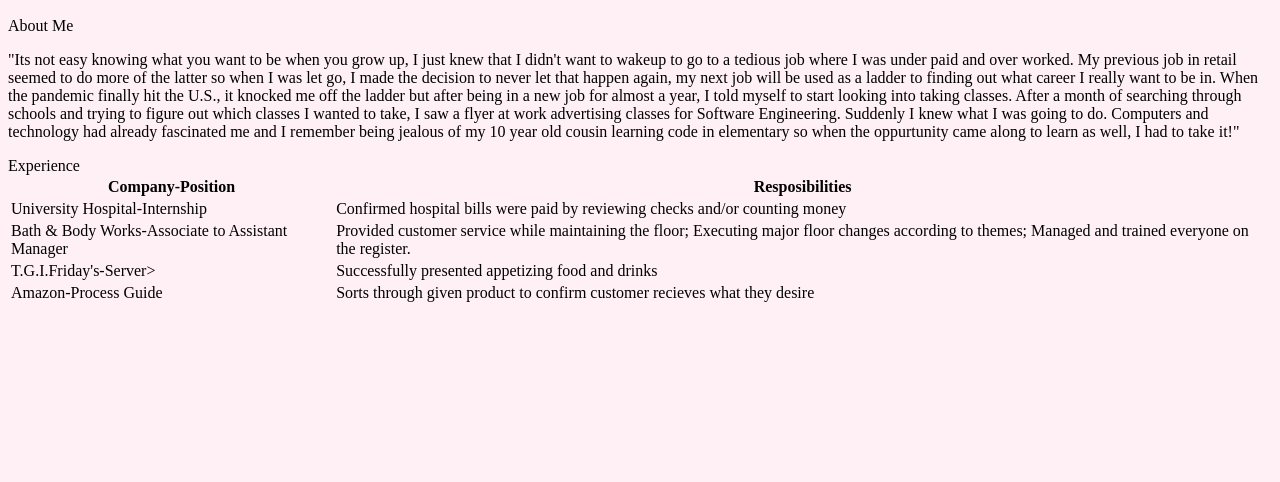
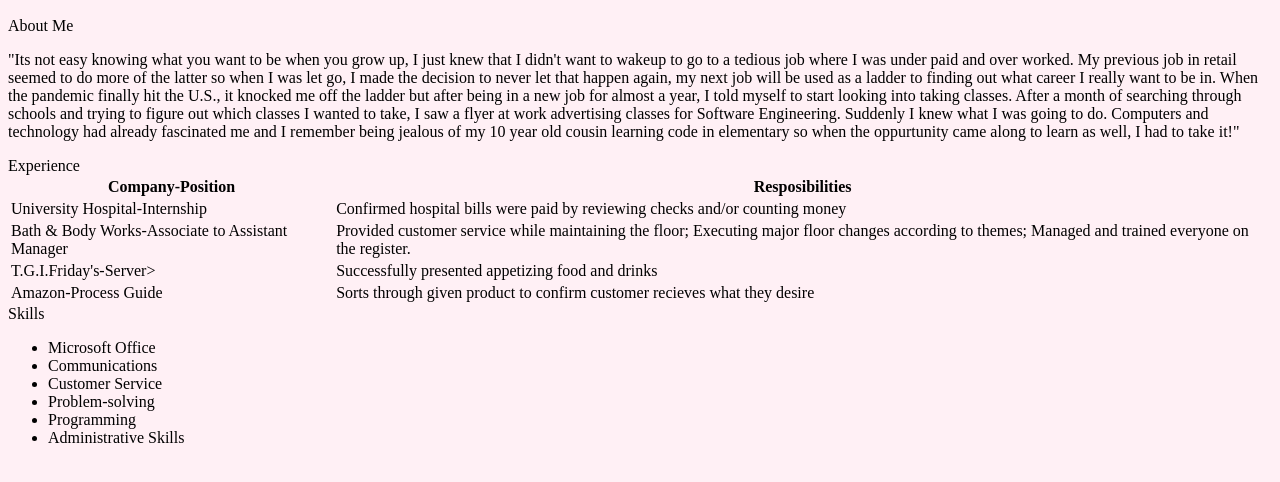
Before and after one commit to SabrenaMichelle/My-First-Repository, a plain HTML site: page index.html in a window 1280 px wide. Shown: the part 110-592 px from the top of the page. Drawn offline with Linux system fonts and the light colour scheme.

Commit message:
Added list of skills

```diff
--- a/index.html
+++ b/index.html
@@ -47,9 +47,14 @@
 
     </div>
     <div id=Skills>
+      <header>Skills</header>
       <ul>
-
-
+        <li>Microsoft Office</li>
+        <li>Communications</li>
+        <li>Customer Service</li>
+        <li>Problem-solving</li>
+        <li>Programming</li>
+        <li>Administrative Skills</li>
       </ul>
     </div>
 
```
